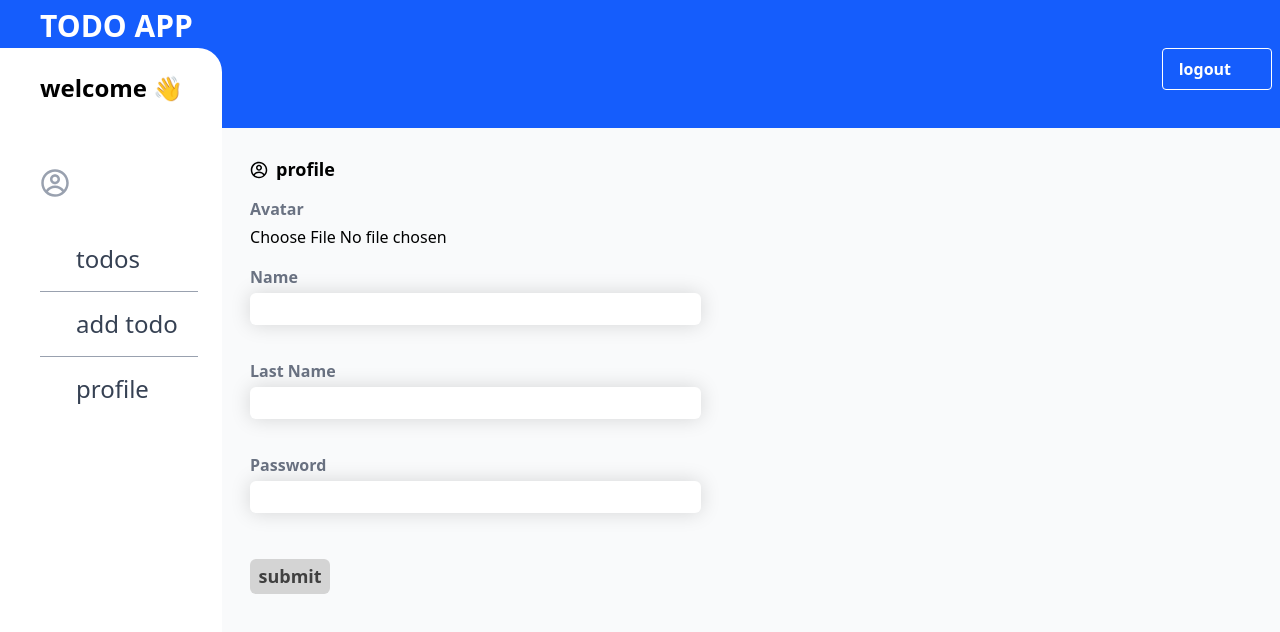
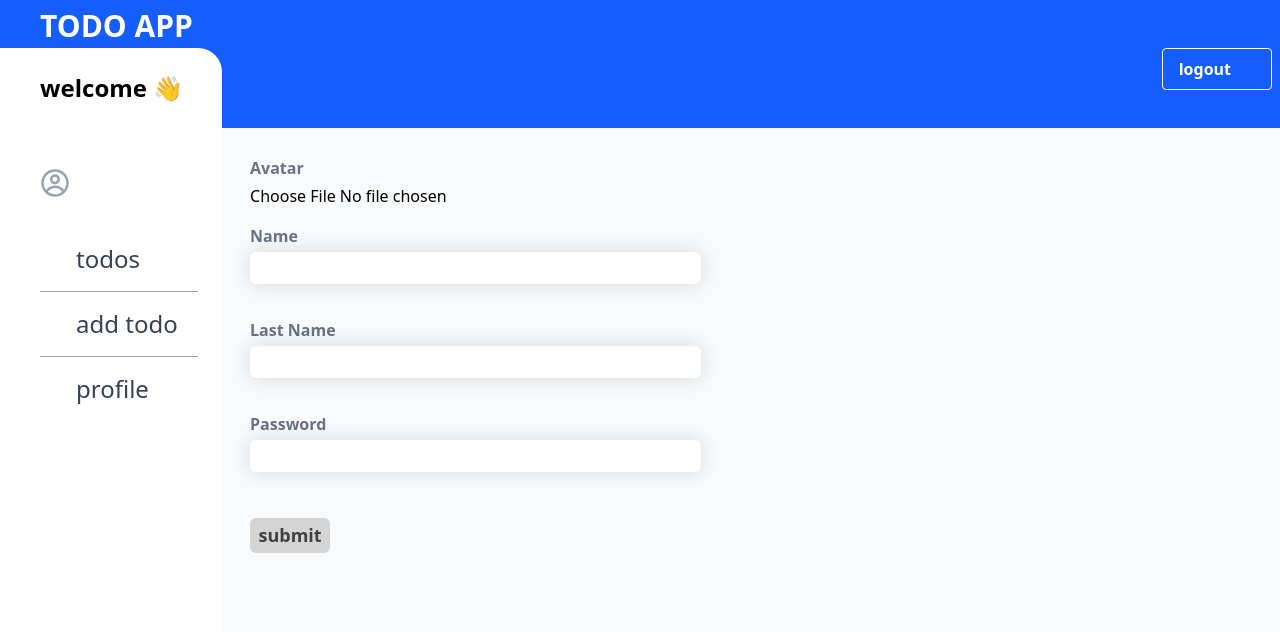
Before and after one commit to shahryar78f/todo-app, a Next.js app: page /profile in a window 1280 px wide. Shown: the top 632 px of the page. Built offline with nearby package versions, Linux system fonts and the light colour scheme; no server answers; sample sign-in values are in the browser's storage; some icons are missing.

Commit message:
feat: Remove profile header from ProfilePage for cleaner UI

```diff
--- a/src/app/profile/_components/ProfilePage.tsx
+++ b/src/app/profile/_components/ProfilePage.tsx
@@ -26,10 +26,6 @@ function ProfilePage() {
 
   return (
     <div className="w-full p-4">
-      <h2 className="flex items-center text-[18px] font-bold gap-2 pb-3.5">
-        <CgProfile />
-        profile
-      </h2>
       {data && !isEditing ? (
         <ProfileData data={data} onEdit={handleEdit} />
       ) : (
```
